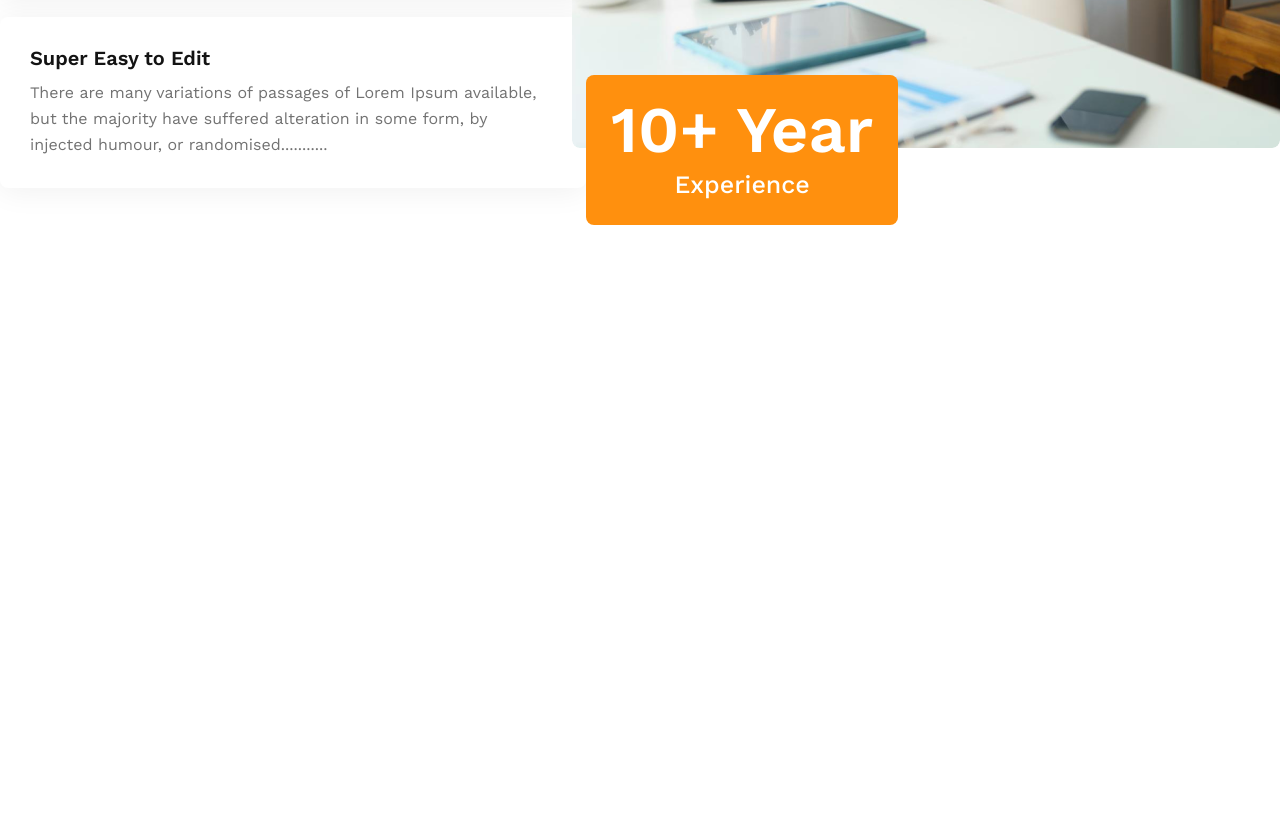
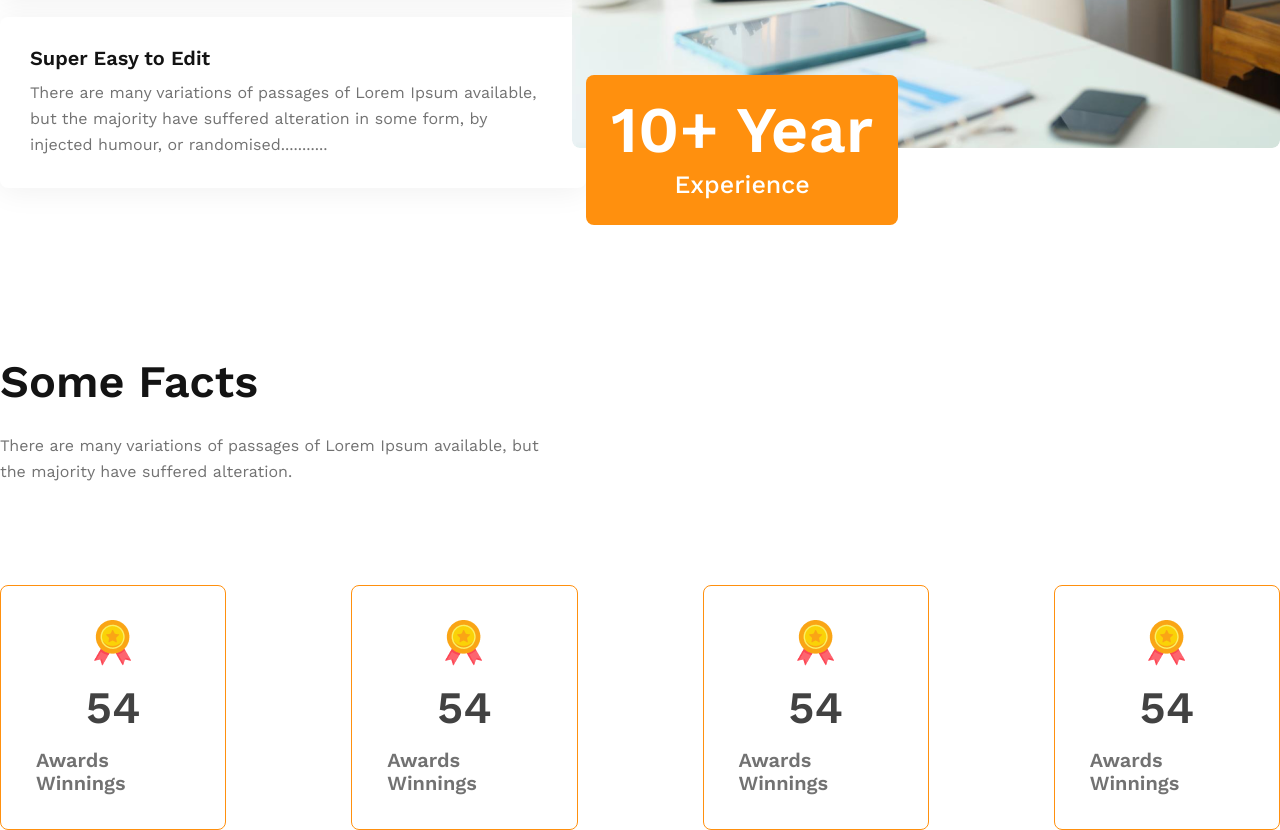
Before and after one commit to Ujjal-ENG/g3-architects-assignment-2, a plain HTML site: page index.html in a window 1280 px wide. Shown: the part 2984-3814 px from the top of the page. Before the commit the page ends 3209 px from the top, so only its background shows below. Drawn offline with nearby package versions, Linux system fonts and the light colour scheme.

Commit message:
not done yet

```diff
--- a/index.html
+++ b/index.html
@@ -122,6 +122,37 @@
     </section>
 
 
+
+    <!-- Facts Section -->
+    <section class="facts">
+      <h1 class="facts-title">Some Facts</h1>
+      <p class="facts-desc">There are many variations of passages of Lorem Ipsum available, but the majority have
+        suffered alteration.</p>
+
+      <div class="facts-cards">
+        <div class="card">
+          <img src="./images/icons/ribon.png" alt="ribon">
+          <h1>54</h1>
+          <p>Awards Winnings</p>
+        </div>
+        <div class="card">
+          <img src="./images/icons/ribon.png" alt="ribon">
+          <h1>54</h1>
+          <p>Awards Winnings</p>
+        </div>
+        <div class="card">
+          <img src="./images/icons/ribon.png" alt="ribon">
+          <h1>54</h1>
+          <p>Awards Winnings</p>
+        </div>
+        <div class="card">
+          <img src="./images/icons/ribon.png" alt="ribon">
+          <h1>54</h1>
+          <p>Awards Winnings</p>
+        </div>
+      </div>
+    </section>
+
   </main>
 
 
--- a/style.css
+++ b/style.css
@@ -267,6 +267,65 @@ nav ul li {
   bottom: 0;
 }
 
+/* Design the Facts section*/
+.facts {
+  margin: 130px 0px 0px 0px;
+}
+
+.facts-title {
+  font-weight: 700;
+  font-size: 45px;
+  line-height: 53px;
+  color: #131313;
+  padding-bottom: 25px;
+}
+
+.facts-desc {
+  width: 542px;
+  height: 52px;
+  font-style: normal;
+  font-weight: 400;
+  font-size: 16px;
+  line-height: 26px;
+  color: #727272;
+}
+
+.facts-cards {
+  margin-top: 100px;
+  display: flex;
+  justify-content: space-evenly;
+  align-items: center;
+  gap: 125px;
+}
+
+.card {
+  padding: 45px 35px;
+  width: 245px;
+  height: 245px;
+  border: 1px solid var(--primary-color);
+  border-radius: 8px;
+  display: flex;
+  justify-content: center;
+  align-items: center;
+  flex-direction: column;
+  /* transform: rotate(90deg); */
+}
+
+.card h1 {
+  font-weight: 600;
+  font-size: 45px;
+  line-height: 53px;
+  color: #424242;
+  padding: 15px 0px;
+}
+
+.card p {
+  font-weight: 600;
+  font-size: 20px;
+  line-height: 23px;
+  color: #727272;
+}
+
 /* Add media query for Mobile Screen */
 
 @media only screen and (max-width: 576px) {
```
